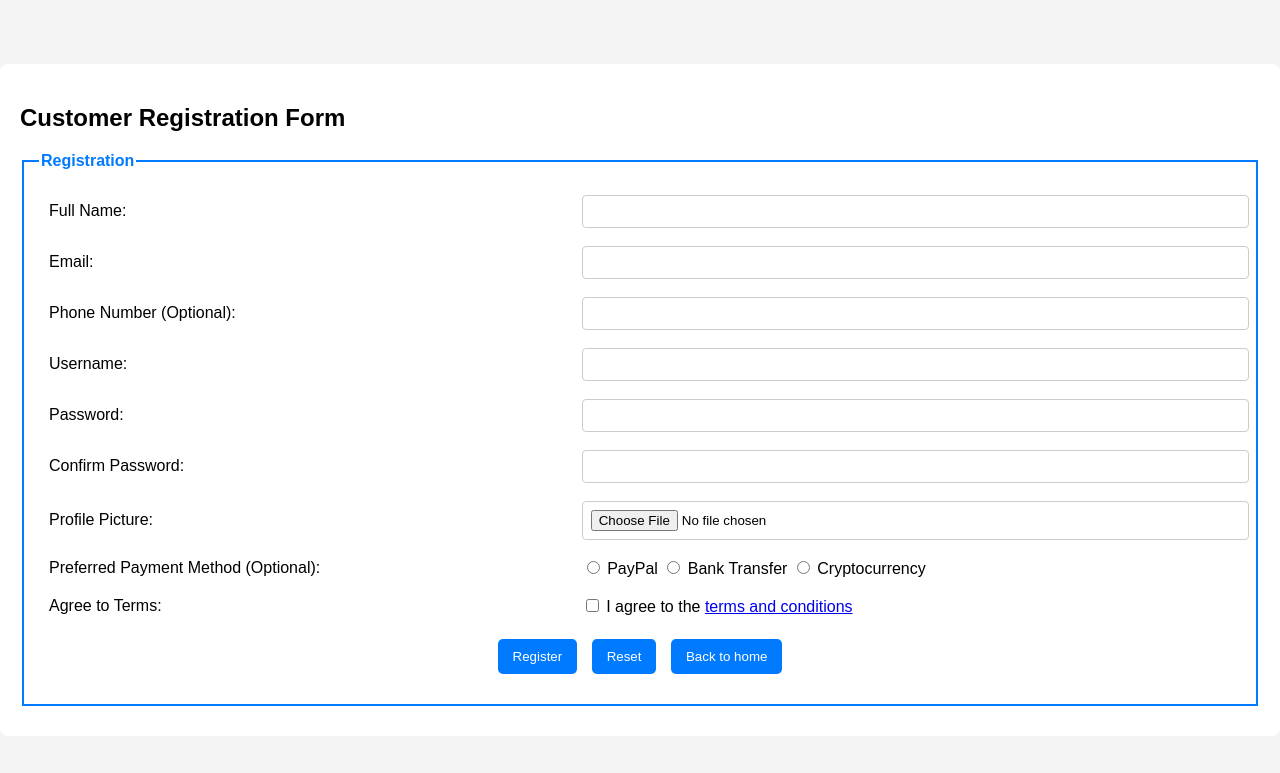
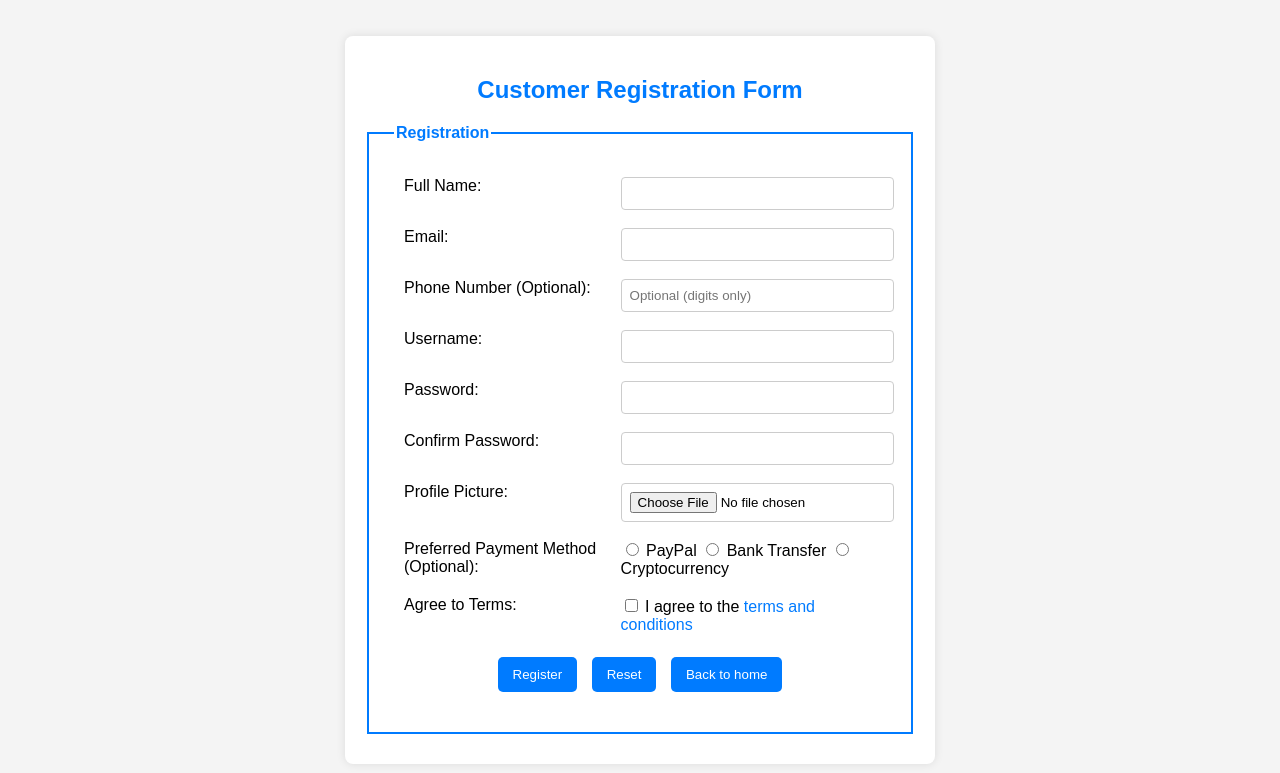
Before and after one commit to lut-ful/web-tech-lab-work, a PHP site: page /customer.php in a window 1280 px wide. Shown: the top 773 px of the page. Run offline with PHP 8.4, Linux system fonts and the light colour scheme.

Commit message:
update cus js

```diff
--- a/views/customer.css
+++ b/views/customer.css
@@ -8,18 +8,25 @@ body {
     margin: 0;
 }
 
+h2 {
+    color: #007BFF;
+    text-align: center;
+}
+
 .container {
     background: white;
     padding: 20px;
     border-radius: 8px;
     width: 100%;
+    max-width: 550px;
     position: relative;
     overflow: hidden;
+    box-shadow: 0 0 10px rgba(0, 0, 0, 0.1);
 }
 
 fieldset {
     border: 2px solid #007BFF;
-    padding: 15px;
+    padding: 25px;
     margin-bottom: 10px;
 }
 
@@ -34,6 +41,7 @@ table {
 
 td {
     padding: 8px;
+    vertical-align: top;
 }
 
 input[type="text"], input[type="email"], input[type="password"], input[type="tel"], input[type="file"] {
@@ -42,6 +50,12 @@ input[type="text"], input[type="email"], input[type="password"], input[type="tel
     border: 1px solid #ccc;
     border-radius: 4px;
     display: inline-block;
+}
+
+input:focus {
+    border-color: #007BFF;
+    outline: none;
+    box-shadow: 0 0 5px rgba(0, 123, 255, 0.5);
 }
 
 .buttons {
@@ -62,3 +76,12 @@ input[type="text"], input[type="email"], input[type="password"], input[type="tel
 .buttons input:hover {
     background-color: #0056b3;
 }
+
+a {
+    color: #007BFF;
+    text-decoration: none;
+}
+
+a:hover {
+    text-decoration: underline;
+}
--- a/views/customer.php
+++ b/views/customer.php
@@ -9,34 +9,34 @@
 <body>
     <div class="container">
         <h2>Customer Registration Form</h2>
-        <form action="submit.php" method="post" enctype="multipart/form-data">
+        <form id="customerForm" action="submit.php" method="post" enctype="multipart/form-data">
             <fieldset>
                 <legend>Registration</legend>
 
                 <table>
                     <tr>
                         <td><label for="full_name">Full Name:</label></td>
-                        <td><input type="text" id="full_name" name="full_name" required></td>
+                        <td><input type="text" id="full_name" name="full_name" ></td>
                     </tr>
                     <tr>
                         <td><label for="email">Email:</label></td>
-                        <td><input type="email" id="email" name="email" required></td>
+                        <td><input type="email" id="email" name="email" ></td>
                     </tr>
                     <tr>
                         <td><label for="phone">Phone Number (Optional):</label></td>
-                        <td><input type="tel" id="phone" name="phone"></td>
+                        <td><input type="tel" id="phone" name="phone" pattern="[0-9]{10,15}" placeholder="Optional (digits only)"></td>
                     </tr>
                     <tr>
                         <td><label for="username">Username:</label></td>
-                        <td><input type="text" id="username" name="username" required></td>
+                        <td><input type="text" id="username" name="username" ></td>
                     </tr>
                     <tr>
                         <td><label for="password">Password:</label></td>
-                        <td><input type="password" id="password" name="password" required></td>
+                        <td><input type="password" id="password" name="password" ></td>
                     </tr>
                     <tr>
                         <td><label for="confirm_password">Confirm Password:</label></td>
-                        <td><input type="password" id="confirm_password" name="confirm_password" required></td>
+                        <td><input type="password" id="confirm_password" name="confirm_password" ></td>
                     </tr>
                     <tr>
                         <td><label for="profile_picture">Profile Picture:</label></td>
@@ -45,15 +45,18 @@
                     <tr>
                         <td>Preferred Payment Method (Optional):</td>
                         <td>
-                            <input type="radio" id="paypal" name="payment" value="paypal"> <label for="paypal">PayPal</label>
-                            <input type="radio" id="bank_transfer" name="payment" value="bank_transfer"> <label for="bank_transfer">Bank Transfer</label>
-                            <input type="radio" id="crypto" name="payment" value="crypto"> <label for="crypto">Cryptocurrency</label>
+                            <input type="radio" id="paypal" name="payment" value="paypal">
+                            <label for="paypal">PayPal</label>
+                            <input type="radio" id="bank_transfer" name="payment" value="bank_transfer">
+                            <label for="bank_transfer">Bank Transfer</label>
+                            <input type="radio" id="crypto" name="payment" value="crypto">
+                            <label for="crypto">Cryptocurrency</label>
                         </td>
                     </tr>
                     <tr>
                         <td><label for="terms">Agree to Terms:</label></td>
                         <td>
-                            <input type="checkbox" id="terms" name="terms" required>
+                            <input type="checkbox" id="terms" name="terms" >
                             I agree to the <a href="terms.php" target="_blank">terms and conditions</a>
                         </td>
                     </tr>
@@ -68,6 +71,9 @@
             </fieldset>
         </form>
     </div>
+
+
+    <script src="customer.js"></script>
 </body>
 
 </html>
```
Also changed, not shown: views/customer.js (added, +51 -0 lines).
